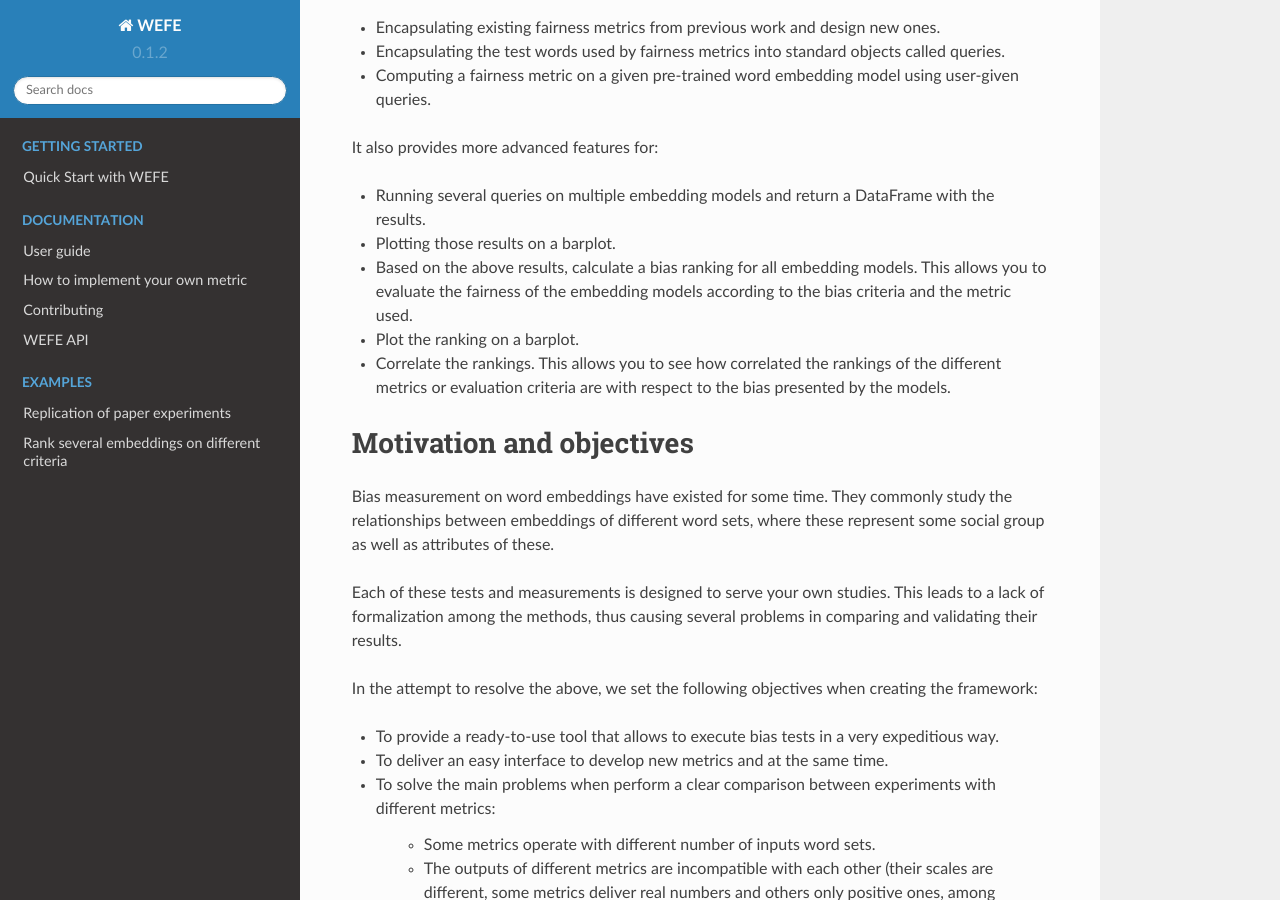
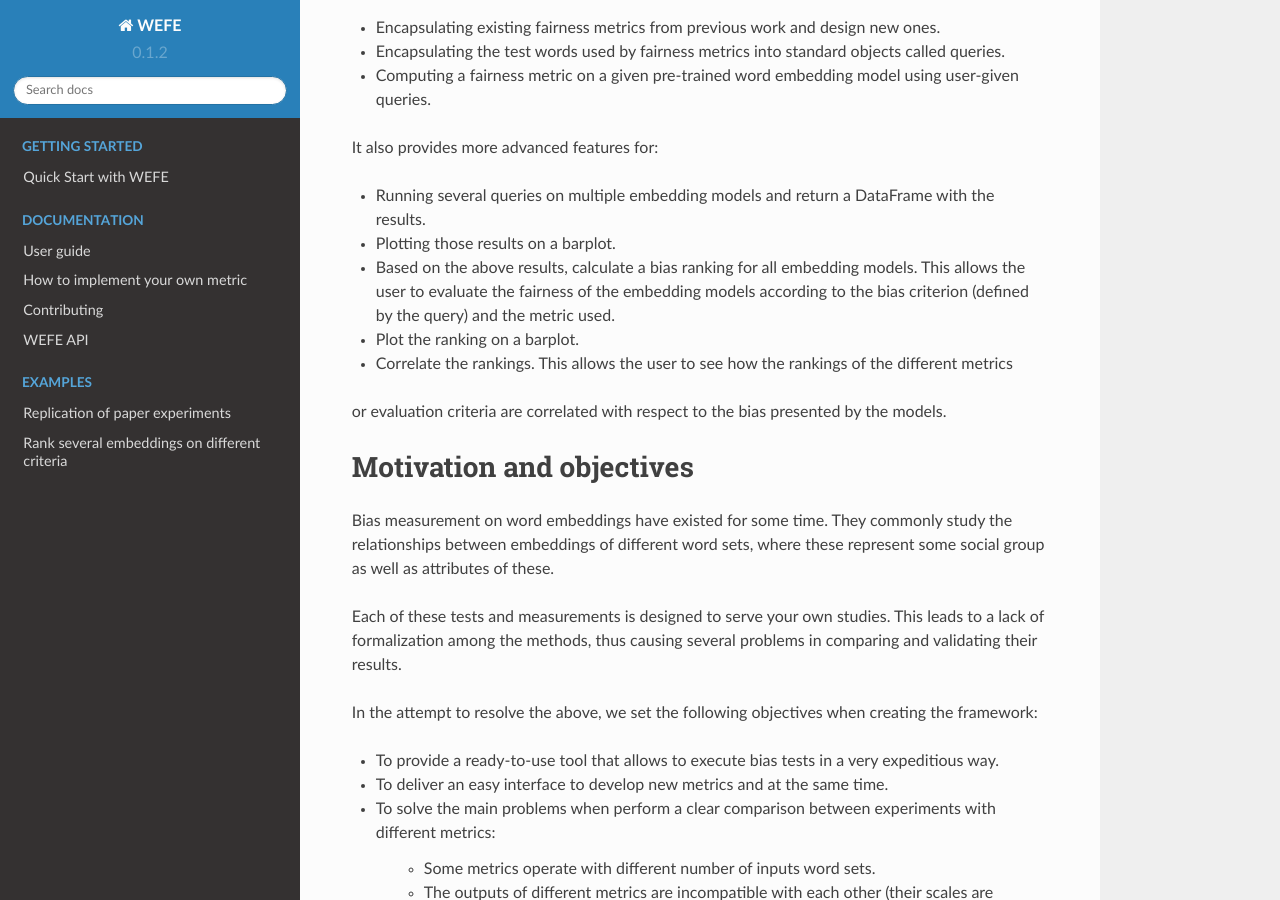
Before and after one commit to dccuchile/wefe, a Sphinx documentation site: the page built from doc/index.rst, in a window 1280 px wide and 900 px high, scrolled down 301 px. Built offline with Sphinx 7.4.7 and the Read the Docs theme 2.0.0, drawn with Linux system fonts in a browser that asks for light colours.

Commit message:
Update index.rst

```diff
--- a/doc/index.rst
+++ b/doc/index.rst
@@ -47,12 +47,14 @@ It also provides more advanced features for:
   DataFrame with the results.
 - Plotting those results on a barplot.
 - Based on the above results, calculate a bias ranking for all embedding models.
-  This allows you to evaluate the fairness of the embedding models according to
-  the bias criteria and the metric used.
+  This allows the user to evaluate the fairness of the embedding models according to
+  the bias criterion (defined by the query) and the metric used.
 - Plot the ranking on a barplot.
-- Correlate the rankings. This allows you to see how correlated the rankings of
-  the different metrics or evaluation criteria are with respect to the bias
-  presented by the models.
+- Correlate the rankings. This allows the user to see how the rankings of the different metrics
+or evaluation criteria are correlated with respect to the bias presented by the models.
+
+
+
 
 Motivation and objectives
 =========================
```
